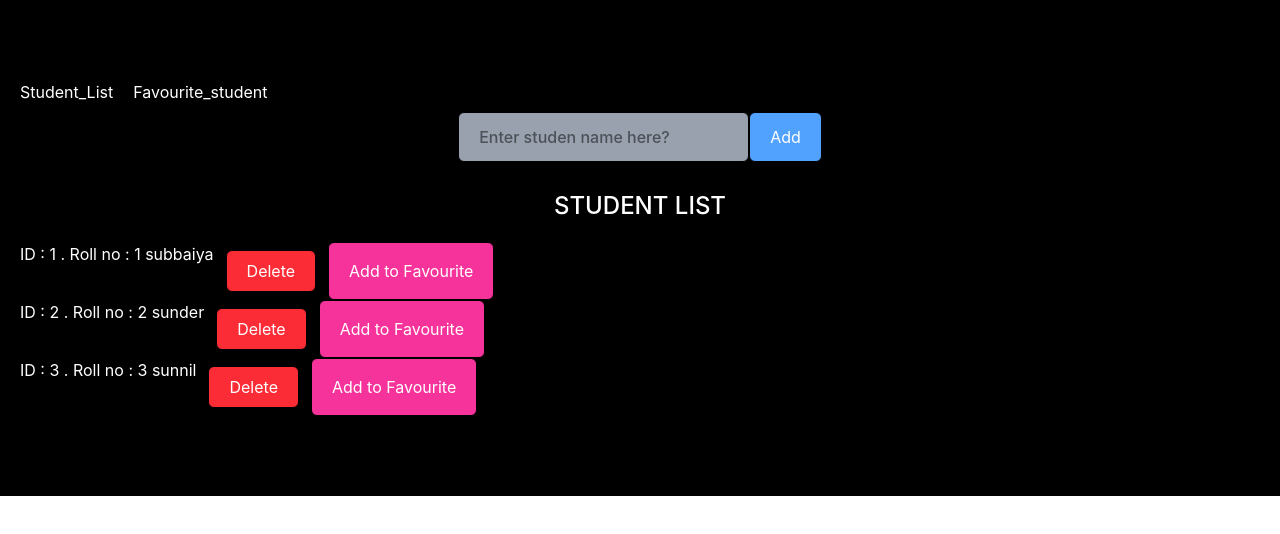
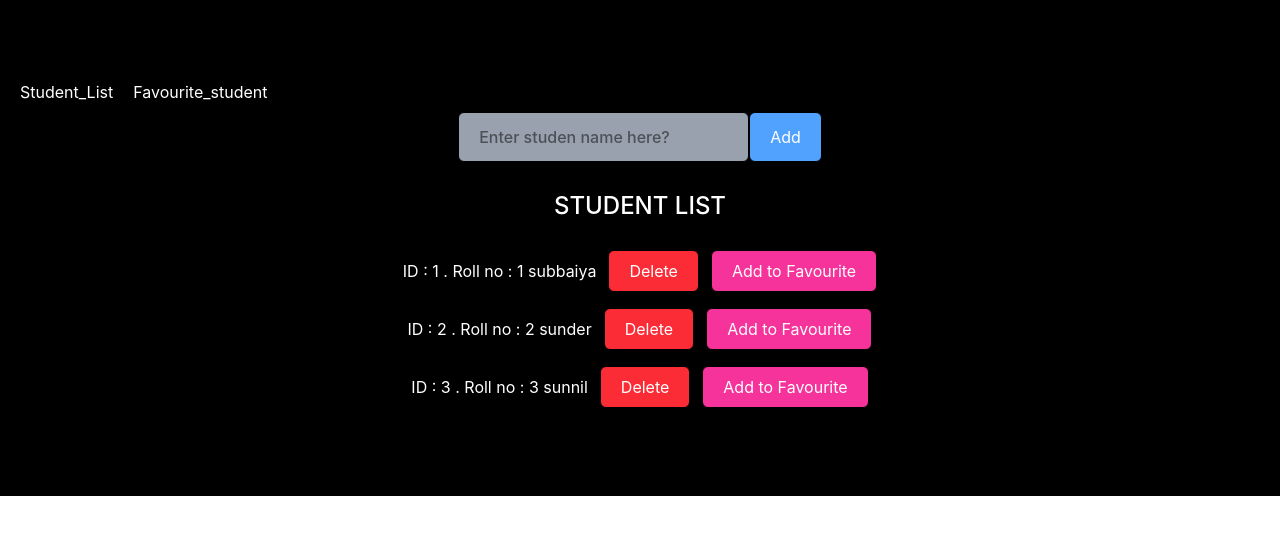
Before and after one commit to subbaiyanarayanan306-cmd/Student_List-React-, a React (Vite) app: page / in a window 1280 px wide. Shown: the top 534 px of the page. Built offline with nearby package versions, Linux system fonts and the light colour scheme.

Commit message:
Changess

```diff
--- a/src/Components/List_Item.jsx
+++ b/src/Components/List_Item.jsx
@@ -39,7 +39,7 @@ const List_Item = () => {
     navigation("/favourite");
   }
   return (
-    <p className="flex flex-wrap">
+    <p className="flex-wrap">
       ID : {index + 1} . Roll no : {item.rollNo} {item.name}
       <button
         className="border border-black px-5 py-2 pointer rounded-md bg-red-500 mx-3 my-2 cursor-pointer"
```
